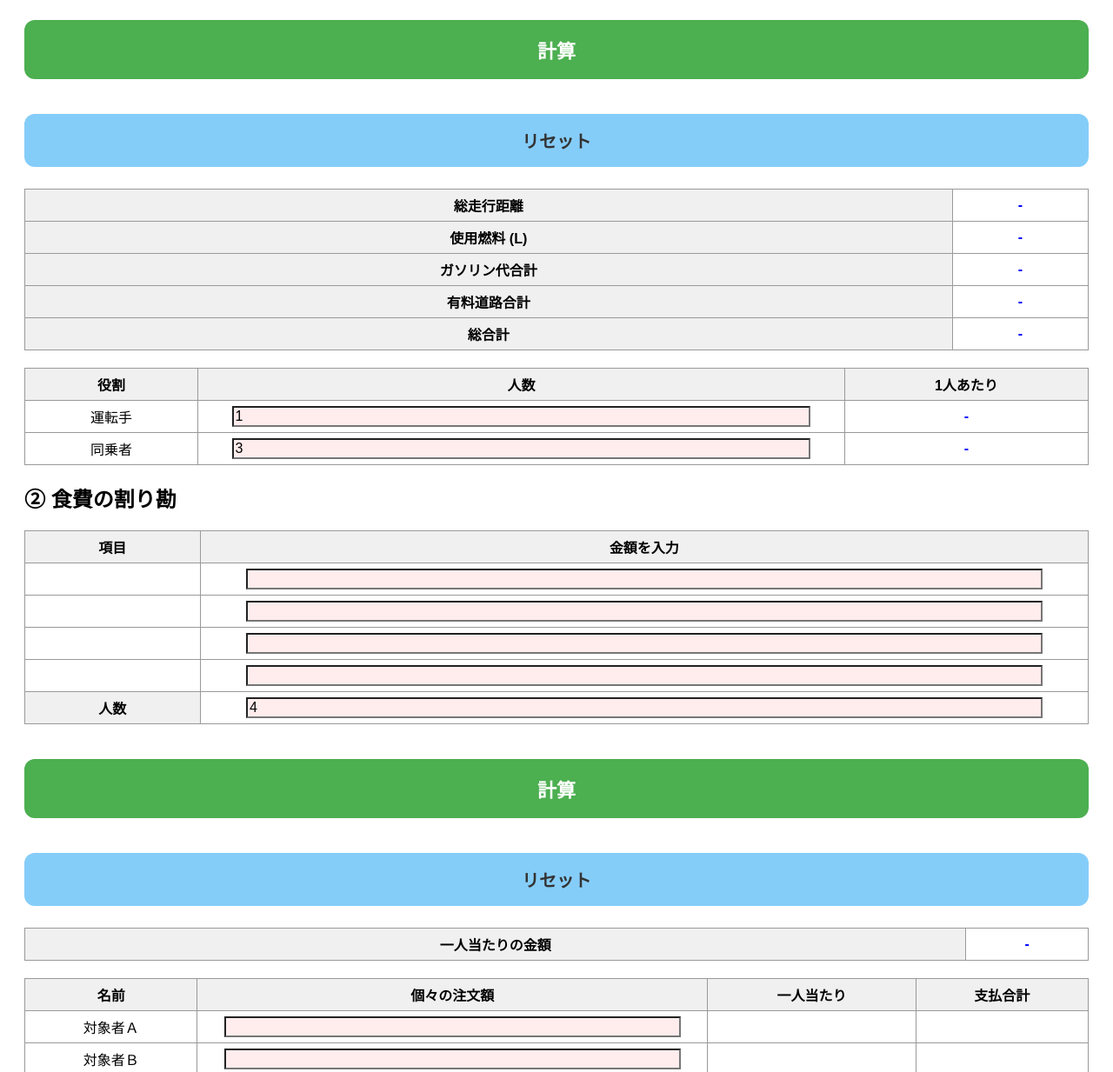
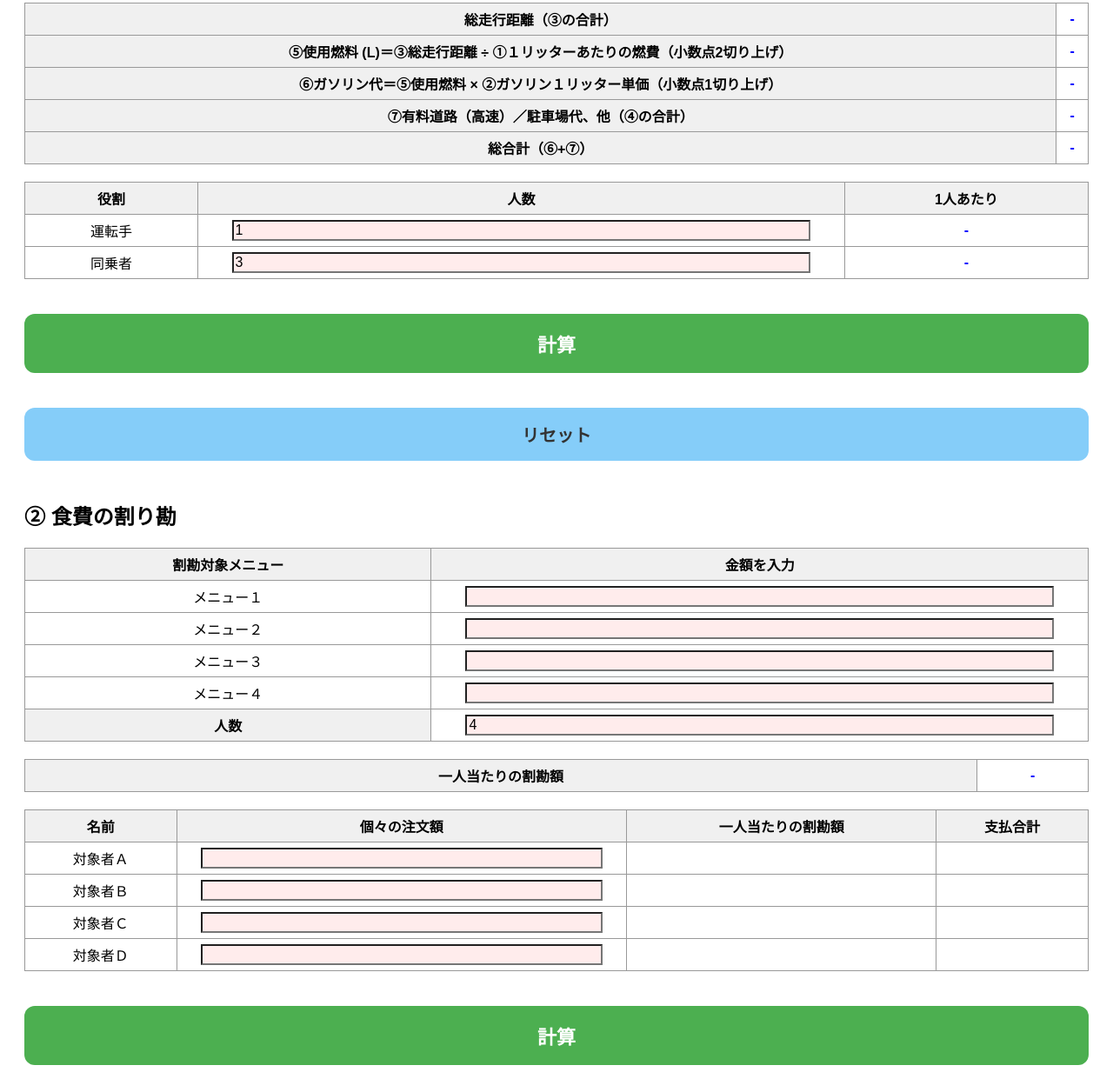
Before and after one commit to vanillalatte1211/warikan, a plain HTML site: page index.html in a window 1280 px wide. Shown: the part 475-1708 px from the top of the page at 87% size. Drawn offline with Linux system fonts and the light colour scheme.

Commit message:
Refactor fuel and toll calculation inputs and logic
Updated input fields and calculation logic for fuel and tolls. Improved labeling for clarity and adjusted rounding behavior in calculations.

```diff
--- a/index.html
+++ b/index.html
@@ -56,13 +56,13 @@ button:active {
 
 <!-- 基本情報 -->
 <table>
-<tr><th>平均燃費 (km/L)</th><td><input class="input" id="fuel" type="number" step="0.1"></td></tr>
-<tr><th>ガソリン代 (円/L)</th><td><input class="input" id="gas" type="number"></td></tr>
+<tr><th>①１リッターあたりの燃費 (km/L)</th><td><input class="input" id="fuel" type="number" step="0.1"></td></tr>
+<tr><th>②ガソリン代　１リッター単価 (円/L)</th><td><input class="input" id="gas" type="number"></td></tr>
 </table>
 
 <!-- ルート -->
 <table>
-<tr><th>走行距離 (km)</th><th>有料道路 (円)</th></tr>
+<tr><th>③走行（移動）距離 (km)</th><th>④有料道路（高速料金）／駐車場代、他 (円)</th></tr>
 <tr><td><input class="dist input" type="number" step="0.1"></td><td><input class="toll input" type="number"></td></tr>
 <tr><td><input class="dist input" type="number" step="0.1"></td><td><input class="toll input" type="number"></td></tr>
 <tr><td><input class="dist input" type="number" step="0.1"></td><td><input class="toll input" type="number"></td></tr>
@@ -71,17 +71,13 @@ button:active {
 <tr><td><input class="dist input" type="number" step="0.1"></td><td><input class="toll input" type="number"></td></tr>
 </table>
 
-<button onclick="calc()">計算</button>
-<button class="reset-btn" onclick="resetTraffic()">リセット</button>
-
-
 <!-- 計算結果 -->
 <table>
-<tr><th>総走行距離</th><td class="auto" id="totalKm">-</td></tr>
-<tr><th>使用燃料 (L)</th><td class="auto" id="usedFuel">-</td></tr>
-<tr><th>ガソリン代合計</th><td class="auto" id="gasTotal">-</td></tr>
-<tr><th>有料道路合計</th><td class="auto" id="tollTotal">-</td></tr>
-<tr><th>総合計</th><td class="auto" id="grandTotal">-</td></tr>
+<tr><th>総走行距離（③の合計）</th><td class="auto" id="totalKm">-</td></tr>
+<tr><th>⑤使用燃料 (L)＝③総走行距離 ÷ ①１リッターあたりの燃費（小数点2切り上げ）</th><td class="auto" id="usedFuel">-</td></tr>
+<tr><th>⑥ガソリン代＝⑤使用燃料 × ②ガソリン１リッター単価（小数点1切り上げ）</th><td class="auto" id="gasTotal">-</td></tr>
+<tr><th>⑦有料道路（高速）／駐車場代、他（④の合計）</th><td class="auto" id="tollTotal">-</td></tr>
+<tr><th>総合計（⑥+⑦）</th><td class="auto" id="grandTotal">-</td></tr>
 </table>
 
 <!-- 人数割 -->
@@ -103,6 +99,9 @@ button:active {
 </tr>
 </table>
 
+<button onclick="calc()">計算</button>
+<button class="reset-btn" onclick="resetTraffic()">リセット</button>
+
 <script>
 function ceil(num, digit) {
   const pow = Math.pow(10, digit);
@@ -119,8 +118,8 @@ function calc() {
   let tollTotal = 0;
   document.querySelectorAll(".toll").forEach(t => tollTotal += Number(t.value || 0));
 
-  // ⑤ 走行距離 ÷ 燃費（小数点2切り上げ）
-  const usedFuel = ceil(totalKm / fuel, 2);
+  // ⑤ 走行距離 ÷ 燃費（小数点1切り上げ）
+  const usedFuel = ceil(totalKm / fuel, 1);
 
   // ⑥ 燃料 × ガソリン代（小数点1切り上げ）
   const gasTotal = ceil(usedFuel * gas, 1);
@@ -179,26 +178,22 @@ function resetTraffic() {
 <!-- 割り勘対象 -->
 <table>
 <tr>
-  <th>項目</th>
+  <th>割勘対象メニュー</th>
   <th>金額を入力</th>
 </tr>
-<tr><td></td><td><input class="food input" type="number"></td></tr>
-<tr><td></td><td><input class="food input" type="number"></td></tr>
-<tr><td></td><td><input class="food input" type="number"></td></tr>
-<tr><td></td><td><input class="food input" type="number"></td></tr>
+<tr><td>メニュー１</td><td><input class="food input" type="number"></td></tr>
+<tr><td>メニュー２</td><td><input class="food input" type="number"></td></tr>
+<tr><td>メニュー３</td><td><input class="food input" type="number"></td></tr>
+<tr><td>メニュー４</td><td><input class="food input" type="number"></td></tr>
 <tr>
   <th>人数</th>
   <td><input id="foodPeople" class="input" type="number" value="4"></td>
 </tr>
 </table>
 
-<button onclick="calcFood()">計算</button>
-<button class="reset-btn" onclick="resetFood()">リセット</button>
-
-
 <table>
 <tr>
-  <th>一人当たりの金額</th>
+  <th>一人当たりの割勘額</th>
   <td class="auto" id="foodPer">-</td>
 </tr>
 </table>
@@ -208,7 +203,7 @@ function resetTraffic() {
 <tr>
   <th>名前</th>
   <th>個々の注文額</th>
-  <th>一人当たり</th>
+  <th>一人当たりの割勘額</th>
   <th>支払合計</th>
 </tr>
 
@@ -237,6 +232,9 @@ function resetTraffic() {
   <td class="auto totalCell"></td>
 </tr>
 </table>
+
+<button onclick="calcFood()">計算</button>
+<button class="reset-btn" onclick="resetFood()">リセット</button>
 
 <script>
 function calcFood() {
```
